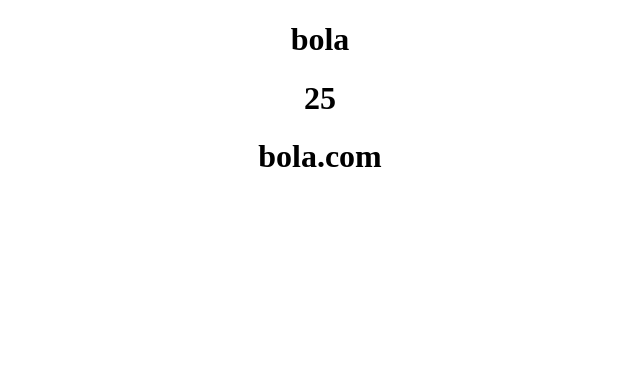
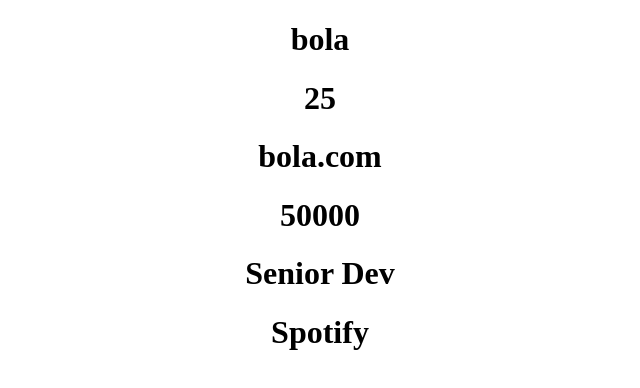
Before and after one commit to femiopebiyi/react-video-1, a React (Create React App) app: page / in a window 1280 px wide. Shown: the top 388 px of the page, without its empty margins (320-960 px from the left). Built offline with nearby package versions, Linux system fonts and the light colour scheme.

Commit message:
simple classwork

```diff
--- a/src/App.js
+++ b/src/App.js
@@ -5,6 +5,7 @@
   return (
     <div className="App">
       <User name ="bola" age= {25} email = "bola.com"/>
+      <Job salary = {50000} position="Senior Dev" company="Spotify"/>
       <User/>
     </div>
   );
@@ -28,3 +29,12 @@
     <h1>{props.email}</h1>
   </div>
 }
+
+
+const Job = (props)=>{
+  return <div>
+    <h1>{props.salary}</h1>
+    <h1>{props.position}</h1>
+    <h1>{props.company}</h1>
+  </div>
+}
```
